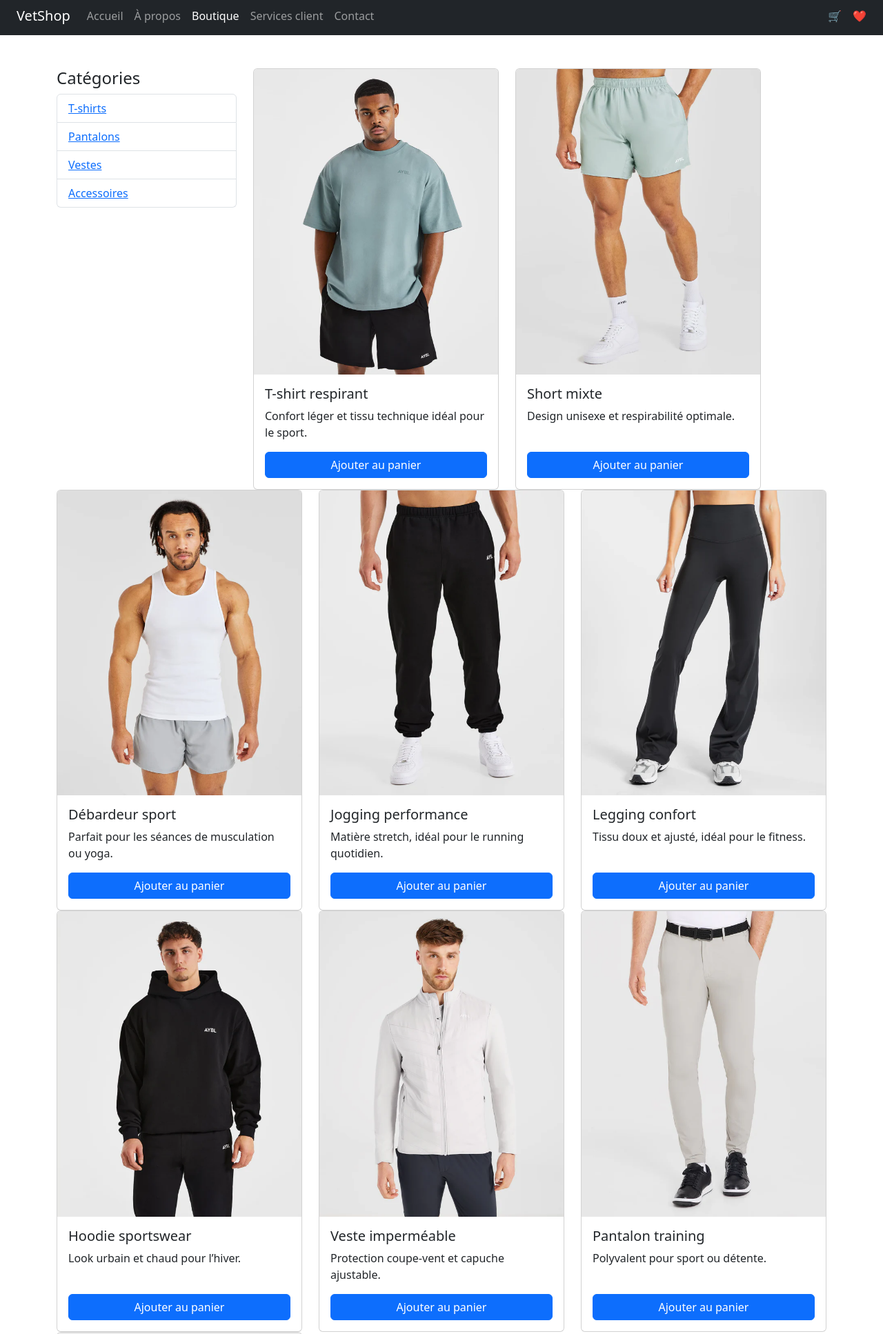
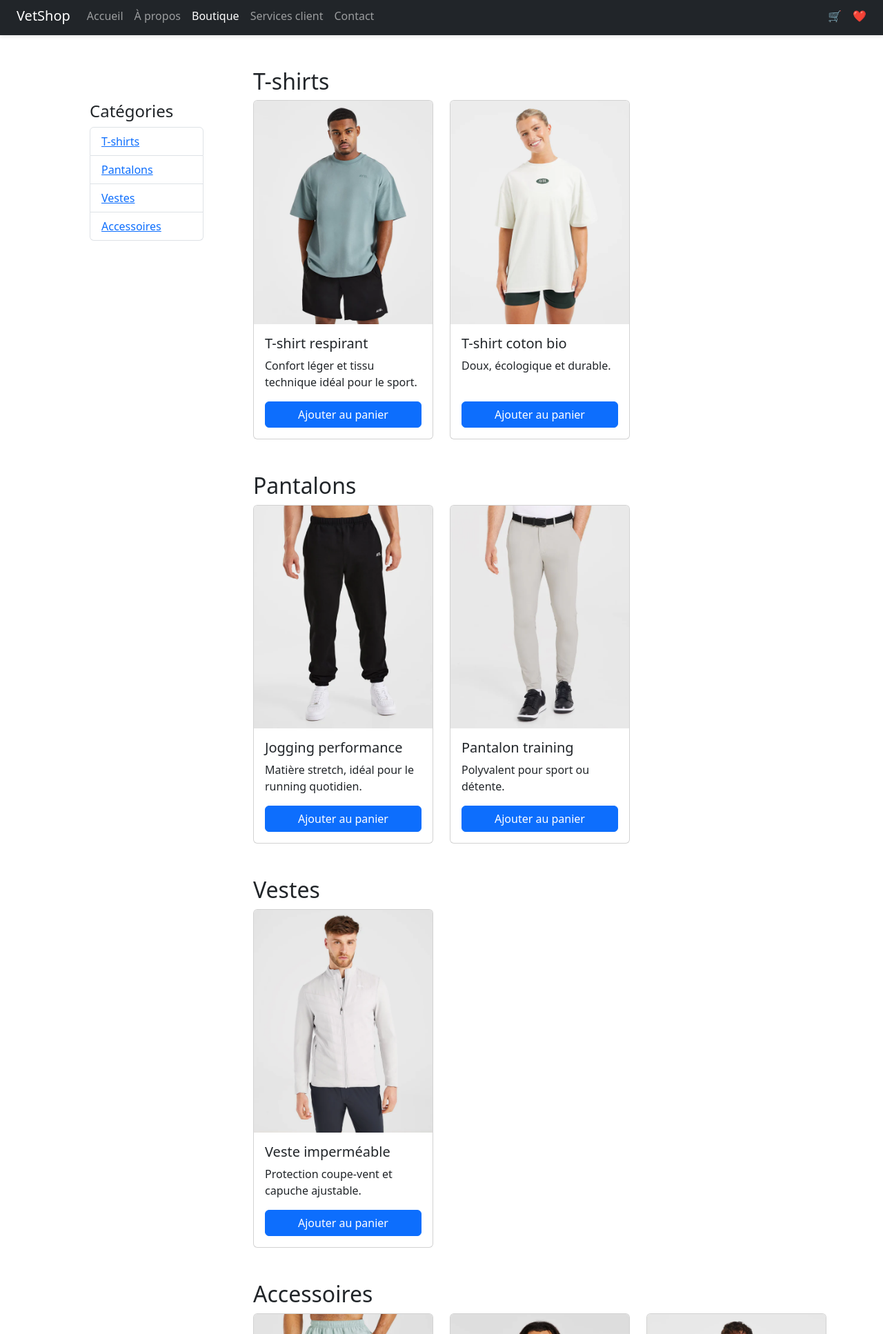
Before and after one commit to Aymane273783847473739828374/ecommerce-vetements, a website: page boutique.html in a window 1280 px wide. Shown: the part 5-1939 px from the top of the page at 69% size. Drawn offline with nearby package versions, Linux system fonts and the light colour scheme.

```diff
--- a/assets/css/style.scss
+++ b/assets/css/style.scss
@@ -61,6 +61,23 @@
     cursor: pointer;
   }
 }
+// ------------------------------
+// Style NAV quand scroll
+// ------------------------------
+.scrolled {
+  background-color: white;
+  box-shadow: 0 2px 10px rgba(0, 0, 0, 0.1);
+
+  .nav-links li a {
+    color: #333 !important;
+  }
+
+  .logo,
+  .icons span {
+    color: #333 !important;
+  }
+}
+
 
 // ====================
 // HERO
@@ -136,7 +153,6 @@
       width: 200px;
       text-align: center;
 
-
       img {
         width: 100%;
         height: 150px;
@@ -194,11 +210,16 @@
 // ASIDE / CATEGORIES
 // ====================
 .categories {
+  position: sticky;
+  top: 100px; // Ajuste selon la hauteur de ta navbar
+  z-index: 100;
   background: white;
   padding: 1rem;
   margin: 2rem;
   border-radius: 5px;
+
 }
+
 
 // ====================
 // FOOTER
@@ -293,7 +314,7 @@
   }
 }
 
-// 📱📲 Tablette
+// 📲 Tablette
 @media (min-width: 768px) and (max-width: 1023px) {
   .hero-content {
     h1 {
--- a/boutique.html
+++ b/boutique.html
@@ -6,16 +6,20 @@
   <title>Boutique - VetShop</title>
   <link rel="stylesheet" href="assets/css/style.css">
   <link href="https://cdn.jsdelivr.net/npm/bootstrap@5.3.0/dist/css/bootstrap.min.css" rel="stylesheet">
+  <style>
+    html {
+      scroll-behavior: smooth;
+    }
+  </style>
 </head>
 <body>
 
-  <!-- Navbar Bootstrap -->
+  <!-- Navbar -->
   <nav class="navbar navbar-expand-lg navbar-dark bg-dark px-4">
     <a class="navbar-brand" href="#">VetShop</a>
     <button class="navbar-toggler" type="button" data-bs-toggle="collapse" data-bs-target="#navbarVetShop">
       <span class="navbar-toggler-icon"></span>
     </button>
-
     <div class="collapse navbar-collapse" id="navbarVetShop">
       <ul class="navbar-nav me-auto mb-2 mb-lg-0">
         <li class="nav-item"><a class="nav-link" href="index.html">Accueil</a></li>
@@ -31,22 +35,32 @@
     </div>
   </nav>
 
-  <!-- Contenu principal -->
+  <!-- Contenu -->
   <div class="container py-5">
     <div class="row">
-      <!-- Menu Catégories -->
+      <!-- Catégories -->
    <aside class="col-lg-3 mb-4">
+  <div class="categories sticky-top">
     <h4>Catégories</h4>
     <ul class="list-group">
-          <li class="list-group-item"><a href="#">T-shirts</a></li>
-          <li class="list-group-item"><a href="#">Pantalons</a></li>
-          <li class="list-group-item"><a href="#">Vestes</a></li>
-          <li class="list-group-item"><a href="#">Accessoires</a></li>
+      <li class="list-group-item"><a href="#tshirts">T-shirts</a></li>
+      <li class="list-group-item"><a href="#pantalons">Pantalons</a></li>
+      <li class="list-group-item"><a href="#vestes">Vestes</a></li>
+      <li class="list-group-item"><a href="#accessoires">Accessoires</a></li>
     </ul>
+  </div>
 </aside>
 
+
+
+      <!-- Produits -->
+      <div class="col-lg-9">
+        <!-- T-SHIRTS -->
+        <div id="tshirts" class="mb-5">
+          <h2>T-shirts</h2>
+          <div class="row">
             <!-- Produit 1 -->
-<div class="col-12 col-md-6 col-lg-4">
+            <div class="col-md-6 col-lg-4">
               <div class="card h-100">
                 <img src="assets/images/SH2.webp" class="card-img-top" alt="T-shirt respirant">
                 <div class="card-body d-flex flex-column">
@@ -57,8 +71,74 @@
               </div>
             </div>
 
+            <!-- Produit 9 -->
+            <div class="col-md-6 col-lg-4">
+              <div class="card h-100">
+                <img src="assets/images/SH.webp" class="card-img-top" alt="T-shirt coton bio">
+                <div class="card-body d-flex flex-column">
+                  <h5 class="card-title">T-shirt coton bio</h5>
+                  <p class="card-text">Doux, écologique et durable.</p>
+                  <button class="btn btn-primary mt-auto">Ajouter au panier</button>
+                </div>
+              </div>
+            </div>
+          </div>
+        </div>
+
+        <!-- PANTALONS -->
+        <div id="pantalons" class="mb-5">
+          <h2>Pantalons</h2>
+          <div class="row">
+            <!-- Produit 4 -->
+            <div class="col-md-6 col-lg-4">
+              <div class="card h-100">
+                <img src="assets/images/JOG2.webp" class="card-img-top" alt="Jogging performance">
+                <div class="card-body d-flex flex-column">
+                  <h5 class="card-title">Jogging performance</h5>
+                  <p class="card-text">Matière stretch, idéal pour le running quotidien.</p>
+                  <button class="btn btn-primary mt-auto">Ajouter au panier</button>
+                </div>
+              </div>
+            </div>
+
+            <!-- Produit 8 -->
+            <div class="col-md-6 col-lg-4">
+              <div class="card h-100">
+                <img src="assets/images/PANT.webp" class="card-img-top" alt="Pantalon training">
+                <div class="card-body d-flex flex-column">
+                  <h5 class="card-title">Pantalon training</h5>
+                  <p class="card-text">Polyvalent pour sport ou détente.</p>
+                  <button class="btn btn-primary mt-auto">Ajouter au panier</button>
+                </div>
+              </div>
+            </div>
+          </div>
+        </div>
+
+        <!-- VESTES -->
+        <div id="vestes" class="mb-5">
+          <h2>Vestes</h2>
+          <div class="row">
+            <!-- Produit 7 -->
+            <div class="col-md-6 col-lg-4">
+              <div class="card h-100">
+                <img src="assets/images/VESTE.webp" class="card-img-top" alt="Veste imperméable">
+                <div class="card-body d-flex flex-column">
+                  <h5 class="card-title">Veste imperméable</h5>
+                  <p class="card-text">Protection coupe-vent et capuche ajustable.</p>
+                  <button class="btn btn-primary mt-auto">Ajouter au panier</button>
+                </div>
+              </div>
+            </div>
+          </div>
+        </div>
+
+        <!-- ACCESSOIRES -->
+        <div id="accessoires" class="mb-5">
+          <h2>Accessoires</h2>
+          <div class="row">
             <!-- Produit 2 -->
-<div class="col-12 col-md-6 col-lg-4">
+            <div class="col-md-6 col-lg-4">
               <div class="card h-100">
                 <img src="assets/images/SHO2.webp" class="card-img-top" alt="Short mixte">
                 <div class="card-body d-flex flex-column">
@@ -70,7 +150,7 @@
             </div>
 
             <!-- Produit 3 -->
-<div class="col-12 col-md-6 col-lg-4">
+            <div class="col-md-6 col-lg-4">
               <div class="card h-100">
                 <img src="assets/images/DEB2.webp" class="card-img-top" alt="Débardeur sport">
                 <div class="card-body d-flex flex-column">
@@ -81,32 +161,8 @@
               </div>
             </div>
 
-<!-- Produit 4 -->
-<div class="col-12 col-md-6 col-lg-4">
-  <div class="card h-100">
-    <img src="assets/images/JOG2.webp" class="card-img-top" alt="Jogging performance">
-    <div class="card-body d-flex flex-column">
-      <h5 class="card-title">Jogging performance</h5>
-      <p class="card-text">Matière stretch, idéal pour le running quotidien.</p>
-      <button class="btn btn-primary mt-auto">Ajouter au panier</button>
-    </div>
-  </div>
-</div>
-
-<!-- Produit 5 -->
-<div class="col-12 col-md-6 col-lg-4">
-  <div class="card h-100">
-    <img src="assets/images/LEGG.webp" class="card-img-top" alt="Legging confort">
-    <div class="card-body d-flex flex-column">
-      <h5 class="card-title">Legging confort</h5>
-      <p class="card-text">Tissu doux et ajusté, idéal pour le fitness.</p>
-      <button class="btn btn-primary mt-auto">Ajouter au panier</button>
-    </div>
-  </div>
-</div>
-
             <!-- Produit 6 -->
-<div class="col-12 col-md-6 col-lg-4">
+            <div class="col-md-6 col-lg-4">
               <div class="card h-100">
                 <img src="assets/images/HOO.webp" class="card-img-top" alt="Hoodie sportswear">
                 <div class="card-body d-flex flex-column">
@@ -116,46 +172,10 @@
                 </div>
               </div>
             </div>
-
-<!-- Produit 7 -->
-<div class="col-12 col-md-6 col-lg-4">
-  <div class="card h-100">
-    <img src="assets/images/VESTE.webp" class="card-img-top" alt="Veste imperméable">
-    <div class="card-body d-flex flex-column">
-      <h5 class="card-title">Veste imperméable</h5>
-      <p class="card-text">Protection coupe-vent et capuche ajustable.</p>
-      <button class="btn btn-primary mt-auto">Ajouter au panier</button>
-    </div>
           </div>
         </div>
 
-<!-- Produit 8 -->
-<div class="col-12 col-md-6 col-lg-4">
-  <div class="card h-100">
-    <img src="assets/images/PANT.webp" class="card-img-top" alt="Pantalon training">
-    <div class="card-body d-flex flex-column">
-      <h5 class="card-title">Pantalon training</h5>
-      <p class="card-text">Polyvalent pour sport ou détente.</p>
-      <button class="btn btn-primary mt-auto">Ajouter au panier</button>
-    </div>
-  </div>
-</div>
-
-<!-- Produit 9 -->
-<div class="col-12 col-md-6 col-lg-4">
-  <div class="card h-100">
-    <img src="assets/images/SH.webp" class="card-img-top" alt="T-shirt bio">
-    <div class="card-body d-flex flex-column">
-      <h5 class="card-title">T-shirt coton bio</h5>
-      <p class="card-text">Doux, écologique et durable.</p>
-      <button class="btn btn-primary mt-auto">Ajouter au panier</button>
-    </div>
-  </div>
-</div>
-
-
-
-        <!-- Pagination non fonctionnelle -->
+        <!-- Pagination -->
         <nav class="mt-5">
           <ul class="pagination justify-content-center">
             <li class="page-item disabled"><a class="page-link" href="#">«</a></li>
@@ -165,7 +185,7 @@
             <li class="page-item"><a class="page-link" href="#">»</a></li>
           </ul>
         </nav>
-
+      </div>
     </div>
   </div>
 
@@ -191,7 +211,7 @@
     </div>
   </footer>
 
-  <!-- Bootstrap JS -->
+  <!-- JS Bootstrap -->
   <script src="https://cdn.jsdelivr.net/npm/bootstrap@5.3.0/dist/js/bootstrap.bundle.min.js"></script>
 </body>
 </html>
```
Also changed, not shown: index.html (+2 -1 lines), assets/css/style.css, assets/js/script.js (line endings or trailing spaces), 2 other files. Lines whose indentation alone changed are shown as unchanged.
